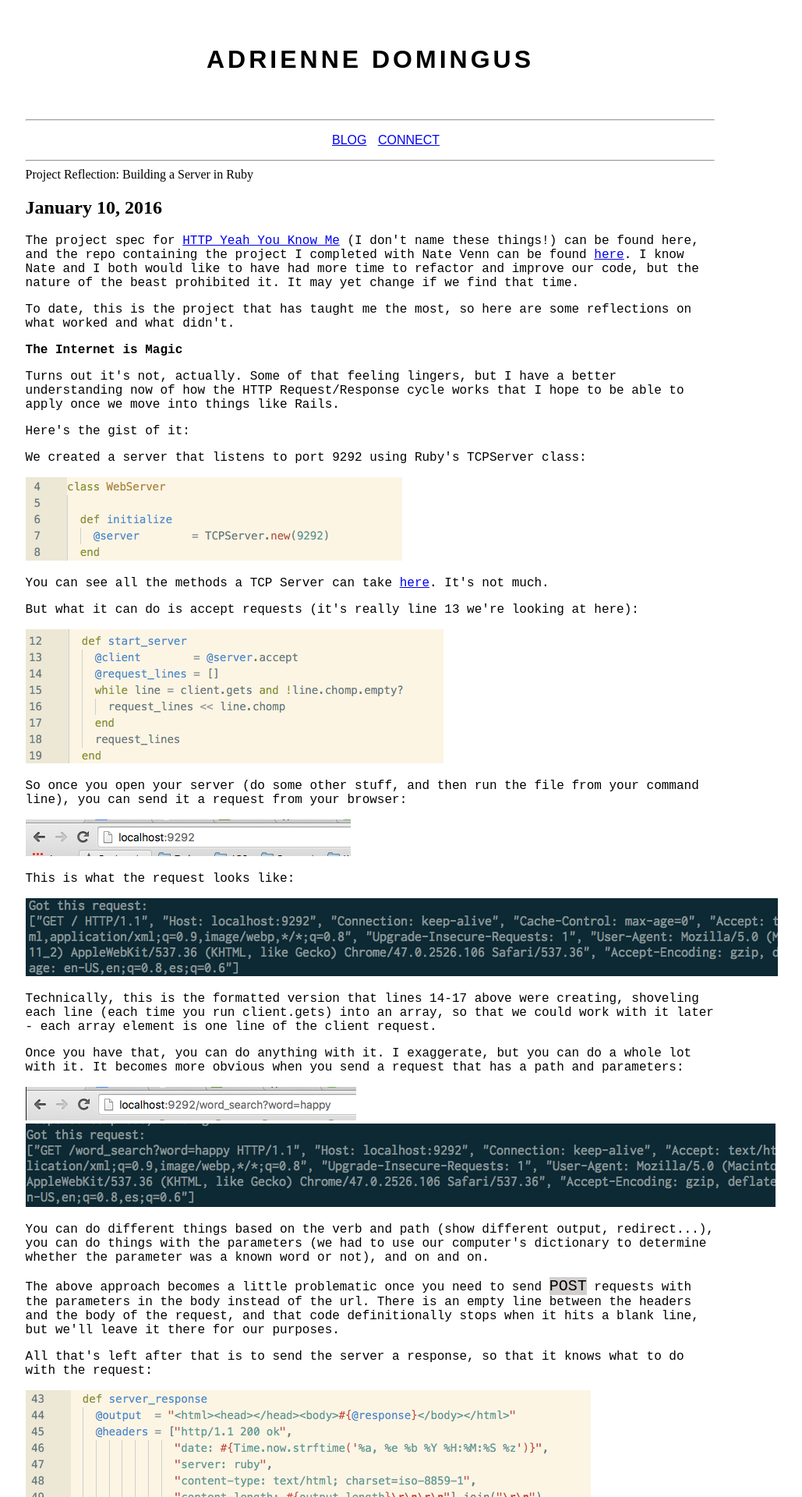
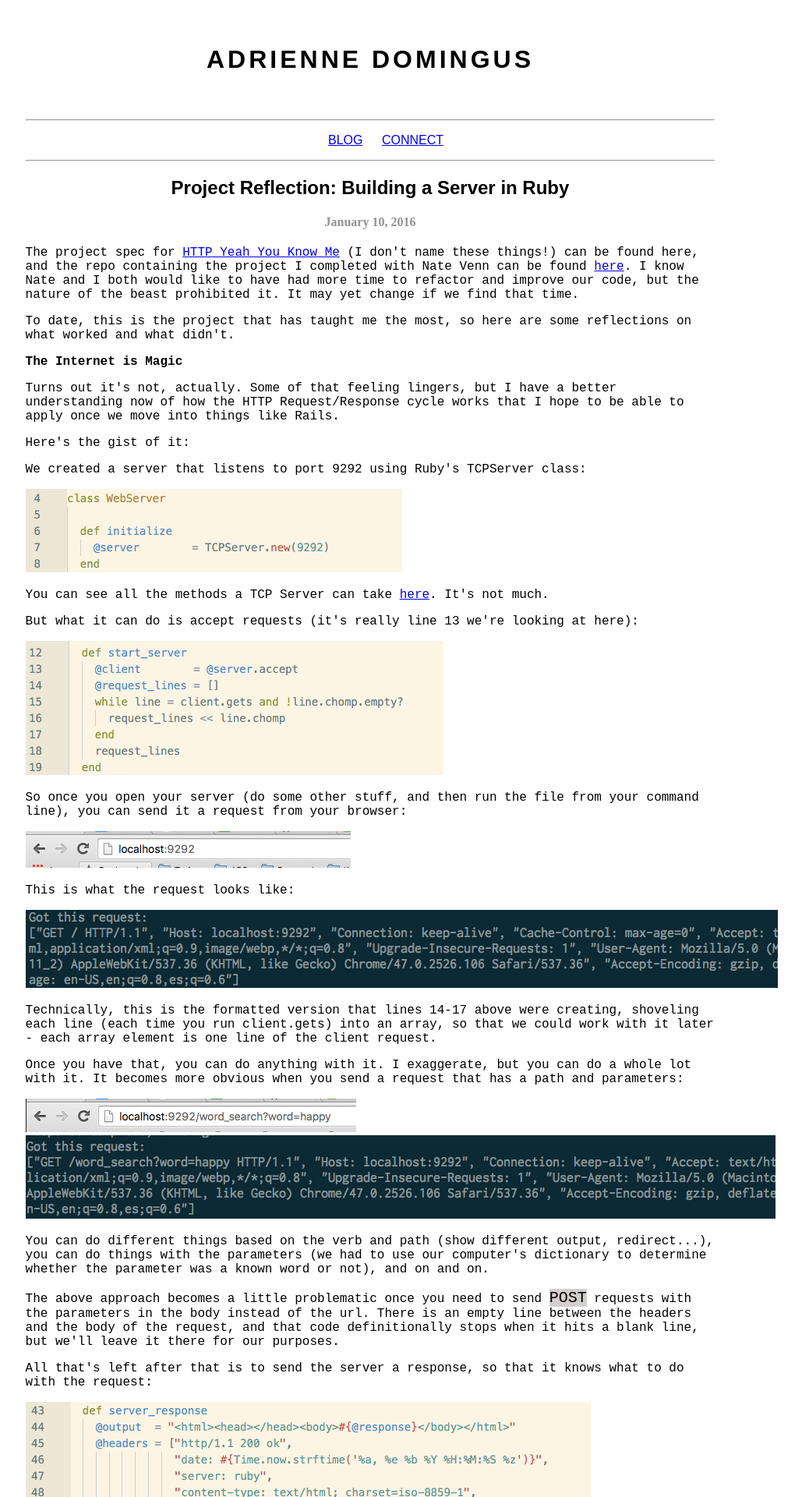
Before and after one commit to adriennedomingus/adriennedomingus.github.io, a Jekyll site: the page built from _posts/2016-01-10-building-a-server-in-ruby.html, in a window 1280 px wide. Shown: the top 1920 px of the page at 78% size, without its empty margins (165-1194 px from the left). Built offline with Jekyll 4.4.1, drawn with Linux system fonts in a browser that asks for light colours.

Commit message:
post date

```diff
--- a/_posts/2015-11-29-why-programming.html
+++ b/_posts/2015-11-29-why-programming.html
@@ -3,7 +3,7 @@ layout: default
 ---
 <div class="post-contents">
   <h2 class="post-title">Why Programming</h2>
-  <h2> November 29, 2015</h2>
+  <h4 class="post-date"> November 29, 2015</h4>
   <p>My professional background is in education - first in a non-profit, and then in a school. I felt good about what I did and I have worked with wonderful people, both students and colleagues. But I was never challenged by my work, and continuing to learn and grow are priorities for me, both personally and professionally.</p>
   <p>Somewhere along the way, I discovered programming. I started running into problems at work that felt solvable, if only I knew how (the massive excel spreadsheets I wanted to turn into a database with access for our students and families. Everyone has massive excel spreadsheets, right?). </p>
   <p>Since then, I’ve done online tutorials, I’ve written some code (some of which worked, and some of which didn’t), I’ve copied and pasted lines of other people’s code (some of which I understood, and some of which I tried to understand but didn’t), I’ve read books. I’ve learned a lot, but mostly I’ve learned how much I still don’t know. I’ve scratched the surface. But there are already things I love about it.</p>
--- a/_posts/2016-01-10-building-a-server-in-ruby.html
+++ b/_posts/2016-01-10-building-a-server-in-ruby.html
@@ -1,9 +1,9 @@
 ---
 layout: default
 ---
-<div class="post-contents"
+<div class="post-contents">
   <h2 class="post-title">Project Reflection: Building a Server in Ruby</h2>
-<h2> January 10, 2016</h2>
+  <h4 class="post-date"> January 10, 2016</h4>
   <p>The project spec for <a href="https://github.com/turingschool/curriculum/blob/54f6becf7a40ed2019d1ecc9a26598d911f2c1d3/source/projects/http_yeah_you_know_me.markdown" target="_blank">HTTP Yeah You Know Me</a> (I don't name these things!) can be found here, and the repo containing the project I completed with Nate Venn can be found <a href="https://github.com/adriennedomingus/http_yeah_you_know_me" target="_blank">here</a>. I know Nate and I both would like to have had more time to refactor and improve our code, but the nature of the beast prohibited it. It may yet change if we find that time.</p>
   <p>To date, this is the project that has taught me the most, so here are some reflections on what worked and what didn't.</p>
   <p><strong>The Internet is Magic</strong></p>
--- a/css/styles.css
+++ b/css/styles.css
@@ -50,7 +50,7 @@ p {
   margin: auto;
   width: 25%;
   text-decoration: none;
-  padding: 5px;
+  padding: 10px;
 }
 
 .post-contents {
@@ -60,7 +60,12 @@ p {
 
 .post-title {
   font-family: 'PT Sans Caption', sans-serif;
-  text-align: center
+  text-align: center;
+}
+
+.post-date {
+  text-align: center;
+  color: #939292;
 }
 
 #post-list {
```
Lines whose indentation alone changed are shown as unchanged.
